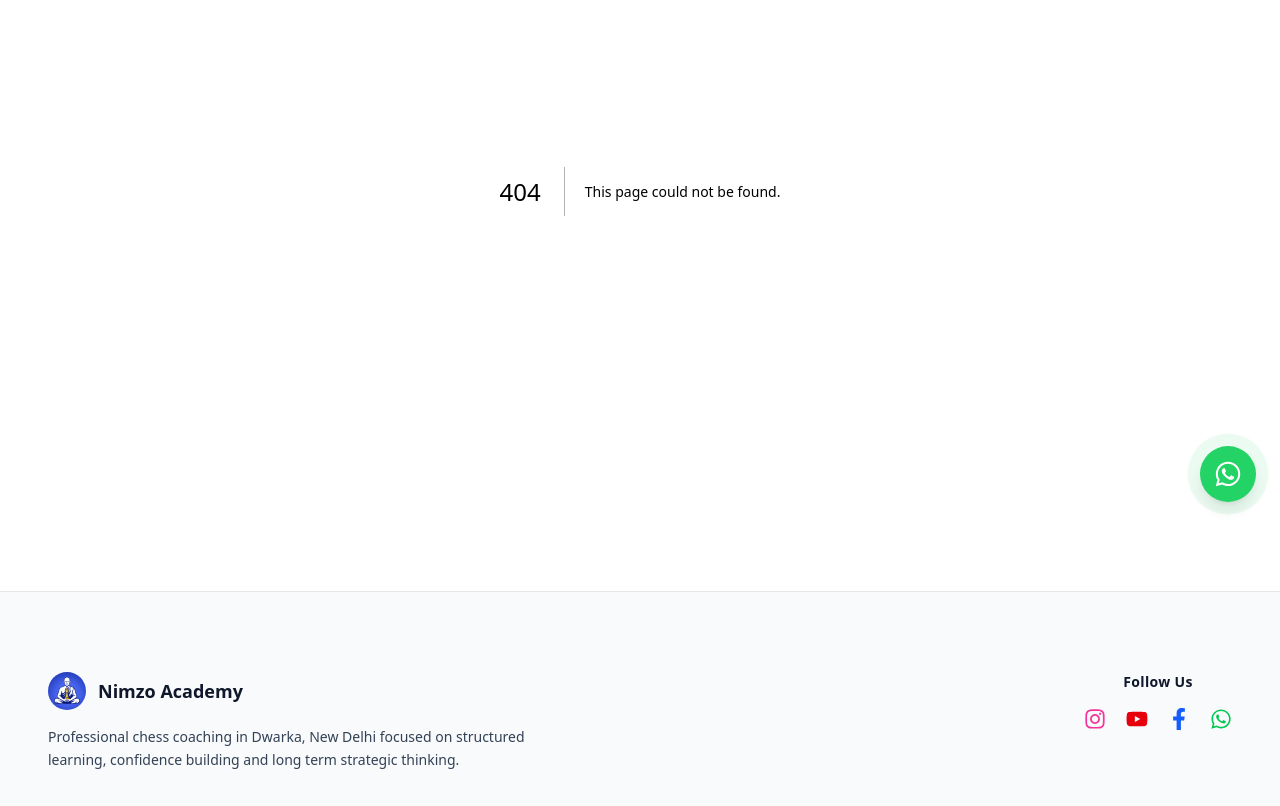
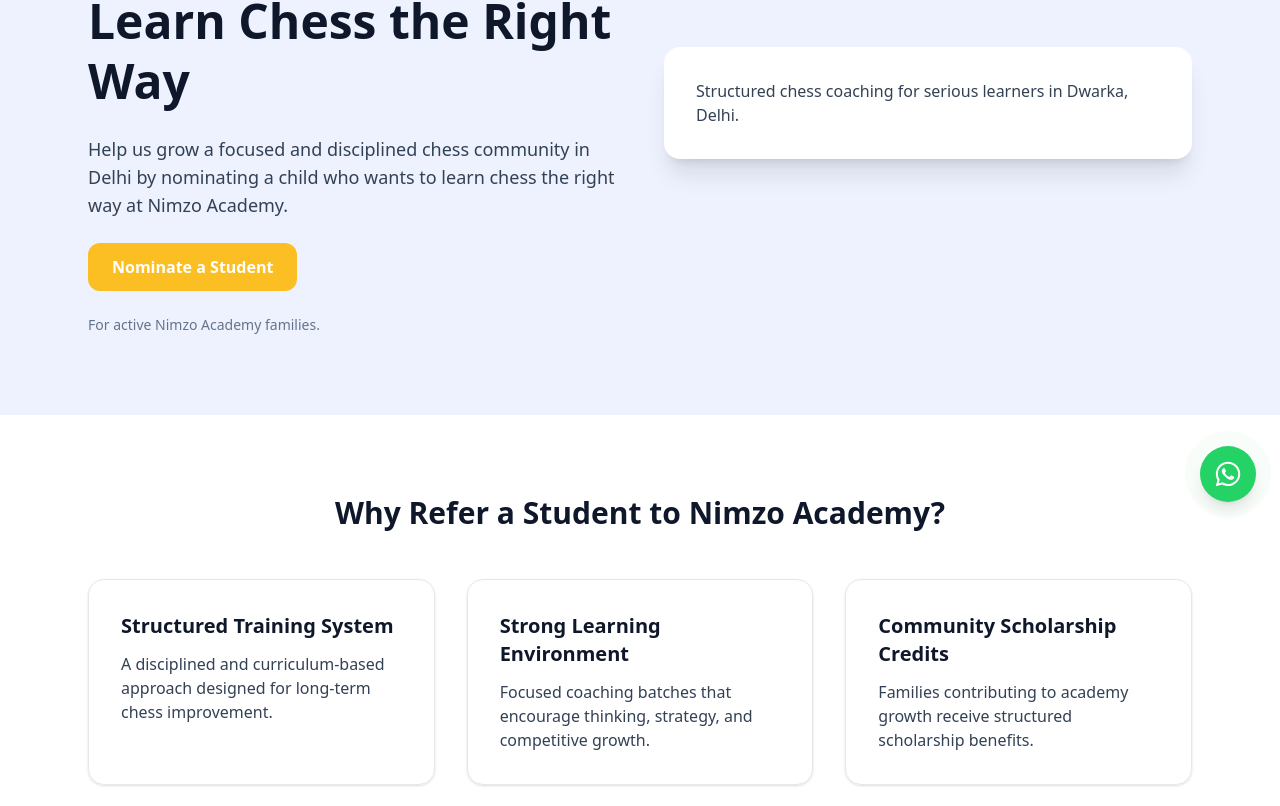
Before and after one commit to vivekmehto/nimzo-academy, a Next.js app: page /chess-referral-program in a window 1280 px wide. Before the commit this address had no page. Shown: the part 274-1080 px from the top of the page. Built offline with nearby package versions, Linux system fonts and the light colour scheme.

Commit message:
ADD: chess referral program

```diff
--- /dev/null
+++ b/app/chess-referral-program/page.jsx
@@ -0,0 +1,175 @@
+export const metadata = {
+  title: "Chess Referral Program in Dwarka | Nimzo Academy",
+  description:
+    "Join Nimzo Academy’s Chess Referral Program in Dwarka, Delhi. Earn scholarship credits and help grow a structured chess community.",
+};
+
+export default function ReferralPage() {
+  return (
+    <main className="bg-[var(--color-white-100)]">
+
+      {/* ================= HERO ================= */}
+      <section className="bg-[var(--color-back-500)] py-20">
+        <div className="max-w-6xl mx-auto px-6 grid md:grid-cols-2 gap-12 items-center">
+
+          <div className="space-y-6 animate-fade-up">
+            <h1 className="text-4xl md:text-5xl font-bold leading-tight text-[var(--color-heading-900)]">
+              Chess Referral Program in Dwarka – Learn Chess the Right Way
+            </h1>
+
+            <p className="text-lg text-[var(--color-body-700)]">
+              Help us grow a focused and disciplined chess community in Delhi by nominating a child who wants to learn chess the right way at Nimzo Academy.
+            </p>
+
+            <button className="px-6 py-3 rounded-[var(--radius-md)] bg-[var(--color-accent-500)] hover:bg-[var(--color-accent-600)] text-white font-semibold transition">
+              Nominate a Student
+            </button>
+
+            <p className="text-sm text-[var(--color-muted-500)]">
+              For active Nimzo Academy families.
+            </p>
+          </div>
+
+          <div className="bg-[var(--color-white-100)] rounded-[var(--radius-lg)] shadow-xl p-8">
+            <p className="text-[var(--color-body-700)]">
+              Structured chess coaching for serious learners in Dwarka, Delhi.
+            </p>
+          </div>
+
+        </div>
+      </section>
+
+      {/* ================= WHY SECTION ================= */}
+      <section className="py-20 bg-[var(--color-white-100)]">
+        <div className="max-w-6xl mx-auto px-6">
+          <h2 className="text-3xl font-bold text-center text-[var(--color-heading-900)] mb-12">
+            Why Refer a Student to Nimzo Academy?
+          </h2>
+
+          <div className="grid md:grid-cols-3 gap-8">
+            {[
+              {
+                title: "Structured Training System",
+                desc: "A disciplined and curriculum-based approach designed for long-term chess improvement.",
+              },
+              {
+                title: "Strong Learning Environment",
+                desc: "Focused coaching batches that encourage thinking, strategy, and competitive growth.",
+              },
+              {
+                title: "Community Scholarship Credits",
+                desc: "Families contributing to academy growth receive structured scholarship benefits.",
+              },
+            ].map((item, index) => (
+              <div
+                key={index}
+                className="p-8 rounded-[var(--radius-lg)] border border-[var(--color-border-300)] shadow-sm hover:shadow-md transition"
+              >
+                <h3 className="text-xl font-semibold mb-3 text-[var(--color-heading-900)]">
+                  {item.title}
+                </h3>
+                <p className="text-[var(--color-body-700)]">
+                  {item.desc}
+                </p>
+              </div>
+            ))}
+          </div>
+        </div>
+      </section>
+
+      {/* ================= HOW IT WORKS ================= */}
+      <section className="py-20 bg-[var(--color-light-100)]">
+        <div className="max-w-5xl mx-auto px-6">
+          <h2 className="text-3xl font-bold text-center text-[var(--color-heading-900)] mb-12">
+            How the Referral Program Works
+          </h2>
+
+          <div className="space-y-8 text-[var(--color-body-700)] text-lg">
+            <p><strong>Step 1:</strong> Submit the official referral form below.</p>
+            <p><strong>Step 2:</strong> The referred student enrolls and completes 30 days of training.</p>
+            <p><strong>Step 3:</strong> Scholarship credits are issued as per the reward structure.</p>
+          </div>
+        </div>
+      </section>
+
+      {/* ================= REWARDS ================= */}
+      <section className="py-20 bg-[var(--color-primary-600)] text-white">
+        <div className="max-w-6xl mx-auto px-6">
+          <h2 className="text-3xl font-bold text-center mb-12">
+            Referral Rewards & Scholarship Credits
+          </h2>
+
+          <div className="grid md:grid-cols-4 gap-6">
+            {[
+              { title: "1 Referral", reward: "₹500 Credit" },
+              { title: "2 Referrals", reward: "₹1200 Total Credit" },
+              { title: "3 Referrals", reward: "₹1800 Total Credit" },
+              { title: "4 Referrals", reward: "1 Month Free (₹2500 cap)" },
+            ].map((item, index) => (
+              <div
+                key={index}
+                className="bg-white text-[var(--color-heading-900)] rounded-[var(--radius-lg)] p-6 text-center shadow-lg"
+              >
+                <h3 className="text-lg font-semibold mb-2">{item.title}</h3>
+                <p className="text-xl font-bold">{item.reward}</p>
+              </div>
+            ))}
+          </div>
+
+          <p className="text-center text-sm mt-8 opacity-90">
+            Maximum 1 free month allowed per quarter.
+          </p>
+        </div>
+      </section>
+
+      {/* ================= TERMS ================= */}
+      <section className="py-20 bg-[var(--color-white-100)]">
+        <div className="max-w-5xl mx-auto px-6 space-y-10">
+          <h2 className="text-3xl font-bold text-center text-[var(--color-heading-900)]">
+            Referral Program Terms & Conditions
+          </h2>
+
+          <div className="space-y-6 text-[var(--color-body-700)]">
+            <div>
+              <h3 className="font-semibold text-[var(--color-heading-900)] mb-2">Eligibility</h3>
+              <p>Referrer must be an active Nimzo Academy student. Referred student must complete full first-month payment and 30 days of training.</p>
+            </div>
+
+            <div>
+              <h3 className="font-semibold text-[var(--color-heading-900)] mb-2">Reward Usage</h3>
+              <p>Credits can be used for monthly fees, tournaments, or academy workshops. Credits are non-transferable and cannot be exchanged for cash.</p>
+            </div>
+
+            <div>
+              <h3 className="font-semibold text-[var(--color-heading-900)] mb-2">Validity</h3>
+              <p>Credits must be used within 3 months. Referral count resets after claiming a free month.</p>
+            </div>
+
+            <div>
+              <h3 className="font-semibold text-[var(--color-heading-900)] mb-2">Fair Use Policy</h3>
+              <p>Nimzo Academy reserves the right to verify referrals and reject duplicate or manipulated entries.</p>
+            </div>
+          </div>
+        </div>
+      </section>
+
+      {/* ================= FINAL CTA ================= */}
+      <section className="py-20 bg-[var(--color-back-500)] text-center">
+        <div className="max-w-3xl mx-auto px-6 space-y-6">
+          <h2 className="text-3xl font-bold text-[var(--color-heading-900)]">
+            Know a Child Who Wants to Learn Chess the Right Way?
+          </h2>
+
+          <p className="text-[var(--color-body-700)] text-lg">
+            Nominate them to experience structured chess coaching at Nimzo Academy in Dwarka.
+          </p>
+
+          <button className="px-8 py-3 rounded-[var(--radius-md)] bg-[var(--color-accent-500)] hover:bg-[var(--color-accent-600)] text-white font-semibold transition">
+            Nominate a Student
+          </button>
+        </div>
+      </section>
+
+    </main>
+  );
+}
```
